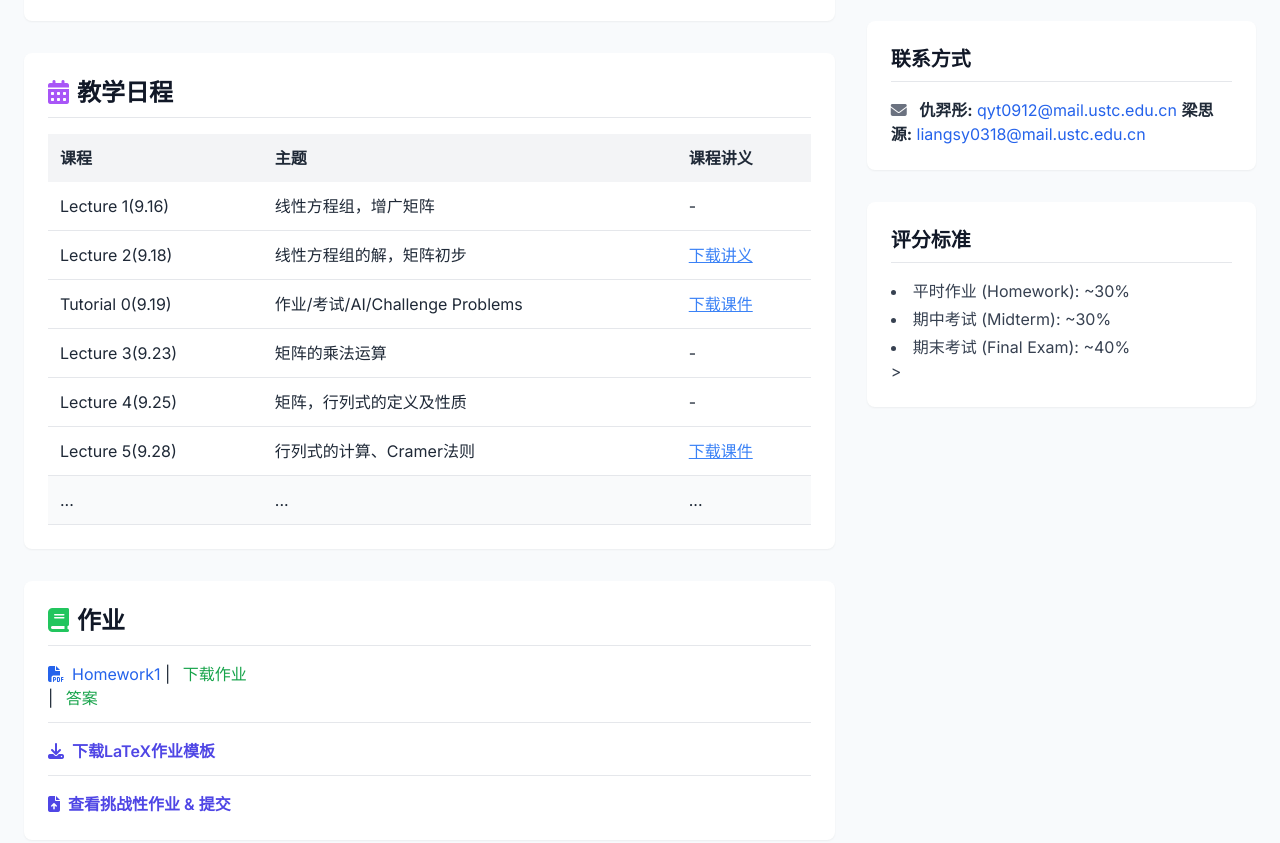
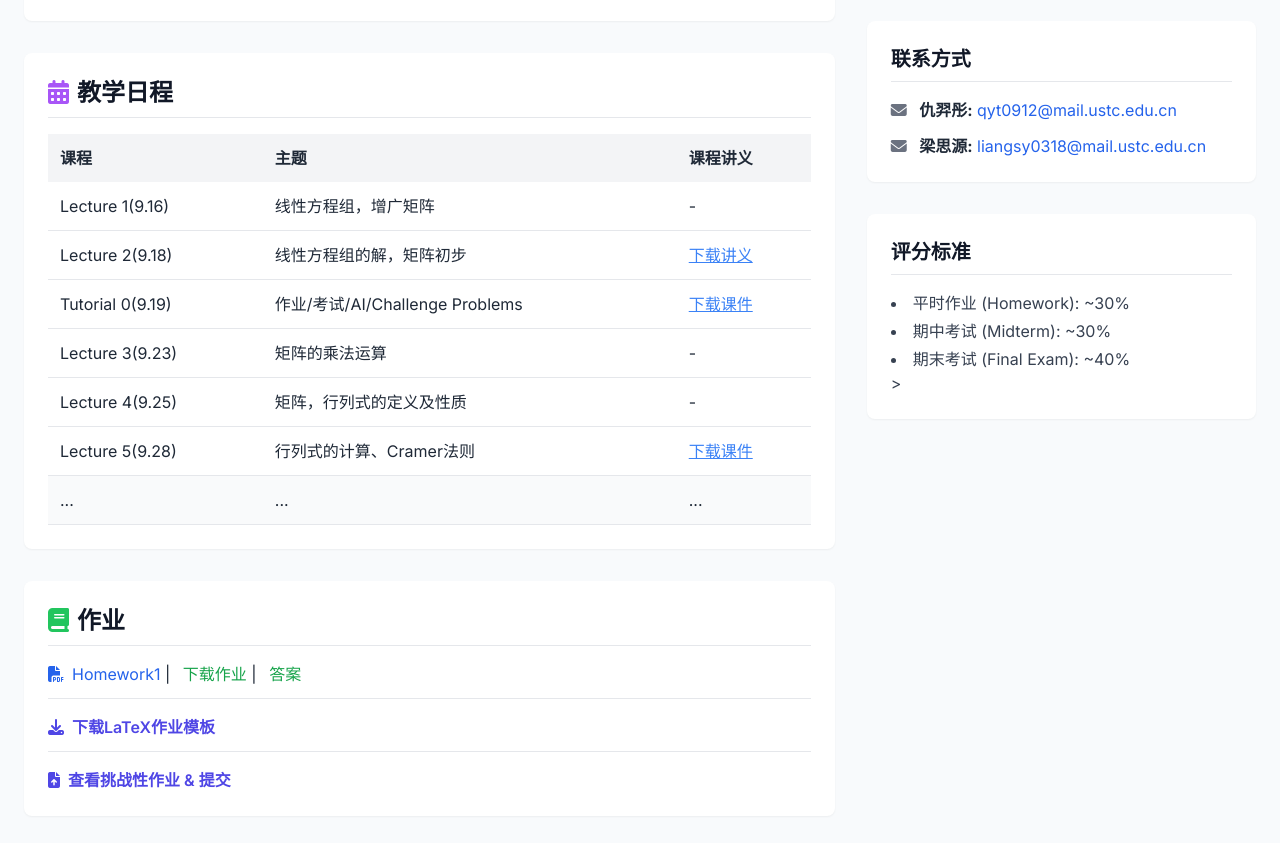
Before and after one commit to CreepierChunk37/2025FallLinearAlgebra, a plain HTML site: page index.html in a window 1280 px wide. Shown: the part 384-1227 px from the top of the page. Drawn offline with nearby package versions, Linux system fonts and the light colour scheme.

Commit message:
Update index.html

```diff
--- a/index.html
+++ b/index.html
@@ -146,7 +146,15 @@
                         <i class="fas fa-book mr-2 text-green-500"></i>作业
                     </h2>
                     <ul class="space-y-3">
-                        <li><a href="#" class="text-blue-600 hover:underline"><i class="fas fa-file-pdf mr-2"></i>Homework1</a> | <a href="Homeworks/线性代数B1-202501.pdf" target="_blank" class="text-green-600 hover:underline ml-2">下载作业</a></li> | <a href="第一次作业答案.pdf" target="_blank" class="text-green-600 hover:underline ml-2">答案</a></li>
+                        <li>
+  <a href="#" class="text-blue-600 hover:underline">
+    <i class="fas fa-file-pdf mr-2"></i>Homework1
+  </a>
+  |
+  <a href="Homeworks/线性代数B1-202501.pdf" target="_blank" class="text-green-600 hover:underline ml-2">下载作业</a>
+  |
+  <a href="第一次作业答案.pdf" target="_blank" class="text-green-600 hover:underline ml-2">答案</a>
+</li>
                         <li class="pt-4 mt-4 border-t">
                             <a href="main-2.tex" download class="text-indigo-600 hover:underline font-semibold">
                                 <i class="fas fa-download mr-2"></i>下载LaTeX作业模板
@@ -183,10 +191,14 @@
                         <p>
                             <i class="fas fa-envelope mr-2 text-gray-500"></i>
                             <strong>仇羿彤:</strong> <a href="mailto:qyt0912@mail.ustc.edu.cn" class="text-blue-600 hover:underline">qyt0912@mail.ustc.edu.cn</a>
+                        </p>
+                        <p>
+                            <i class="fas fa-envelope mr-2 text-gray-500"></i>
                             <strong>梁思源:</strong> <a href="mailto:liangsy0318@mail.ustc.edu.cn" class="text-blue-600 hover:underline">liangsy0318@mail.ustc.edu.cn</a>
                         </p>
                     </div>
                 </div>
+
 
                 <!-- Grading Policy Card -->
                 <div class="bg-white p-6 rounded-lg shadow-sm hover-card">
```
